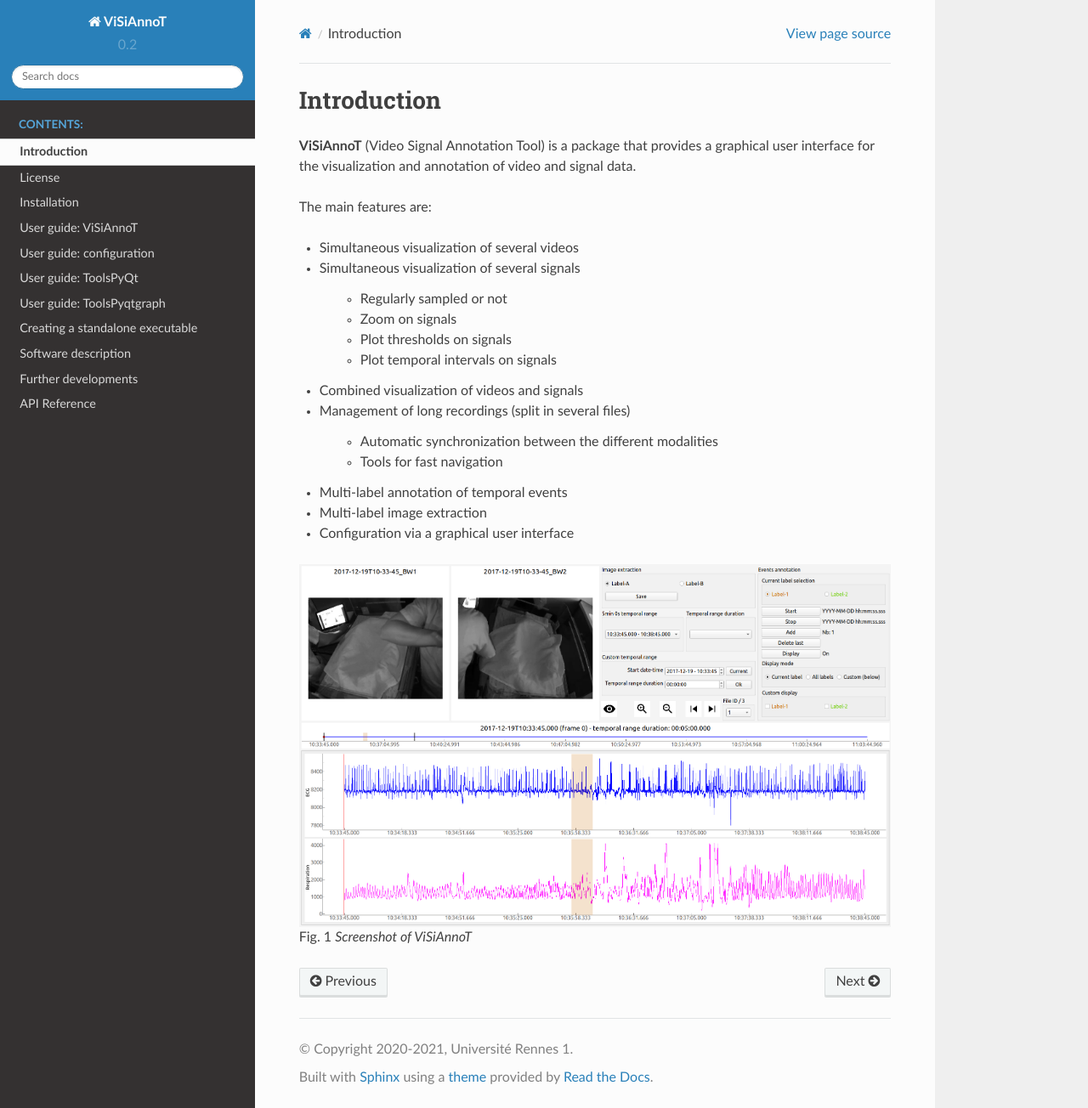
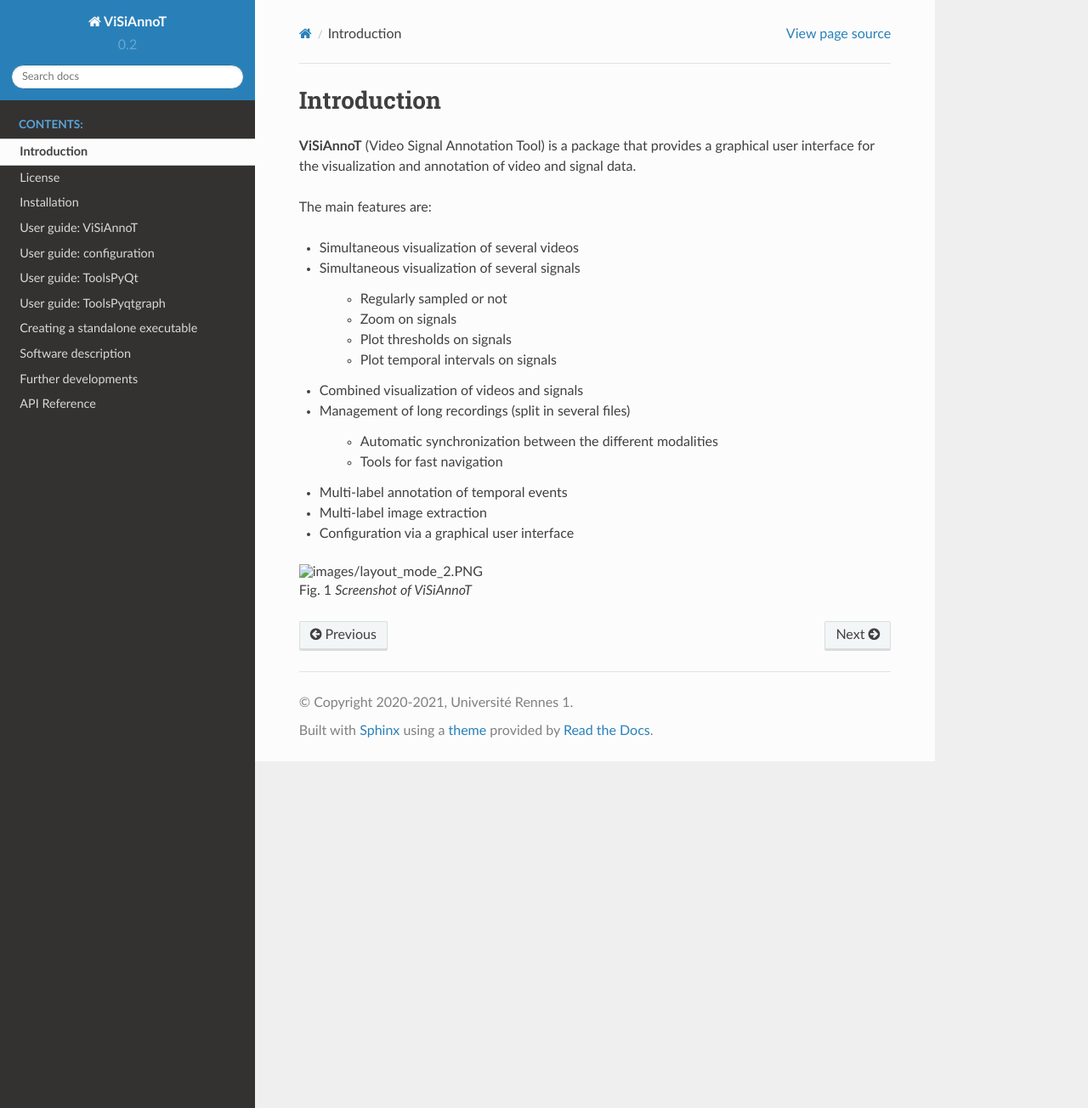
Before and after one commit to RphWbr/visiannot, a Sphinx documentation site: the page built from doc/source/intro.rst, in a window 1280 px wide and 1304 px high. Shown: the whole window at 85% size. Built offline with Sphinx 7.4.7 and the Read the Docs theme 2.0.0, drawn with Linux system fonts in a browser that asks for light colours; formulas are drawn with MathJax 3.

Commit message:
Revert "Update intro.rst"
This reverts commit 250bc13798cb8446abff741c7feb53be49229172.

```diff
--- a/doc/source/intro.rst
+++ b/doc/source/intro.rst
@@ -22,6 +22,6 @@
 - Multi-label image extraction
 - Configuration via a graphical user interface
 
-.. figure:: images/layout_mode_2.png
+.. figure:: images/layout_mode_2.PNG
 
   Screenshot of ViSiAnnoT
```
